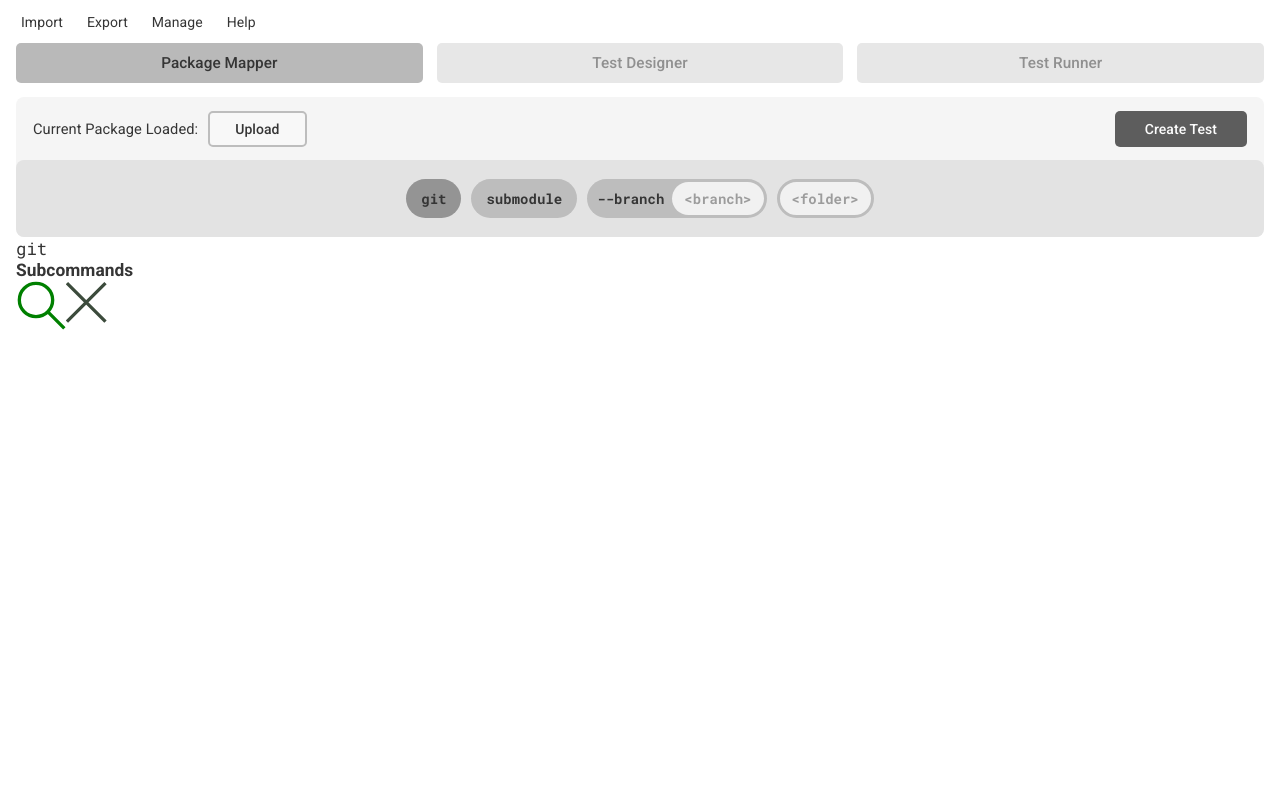
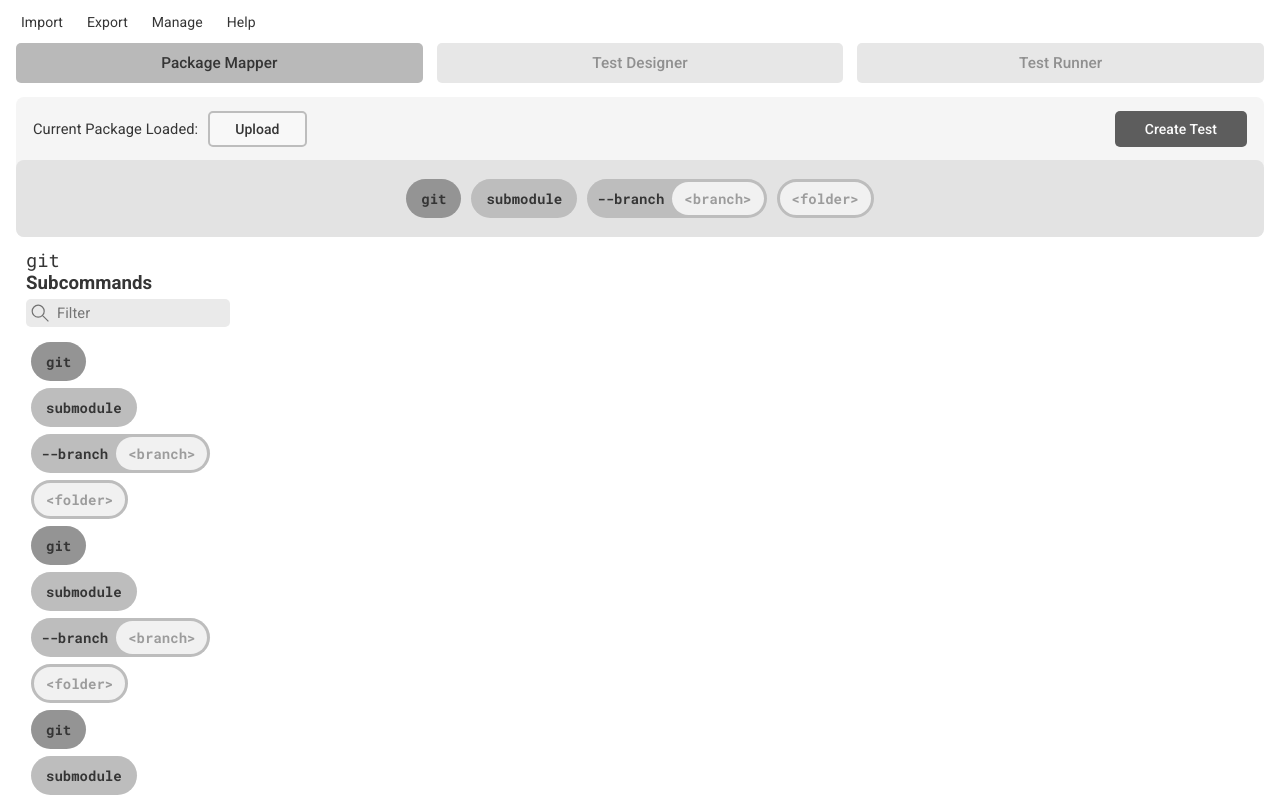
Before and after one commit to zakattack9/PYTOPE, a React (Create React App) app in the folder app/: page /package-mapper in a window 1280 px wide. Built offline with nearby package versions, Linux system fonts and the light colour scheme.

Commit message:
finished filter input and chip selector component layouts

```diff
--- a/app/src/components/ChipSelector/ChipSelector.scss
+++ b/app/src/components/ChipSelector/ChipSelector.scss
@@ -1,14 +1,34 @@
 @use '../../utils/fonts';
 
 .ChipSelector {
+  $scrollbar-width: 15px;
+
   display: flex;
   flex-flow: column nowrap;
+  height: 100%;
+  max-width: max-content;
 
   &__title {
-    @include fonts.roboto-mono(13pt);
+    @include fonts.roboto-mono(14pt);
   }
 
   &__type {
-    @include fonts.roboto-bold(13pt);
+    @include fonts.roboto-bold(14pt);
+  }
+
+  &__filterInput {
+    margin: 5px 0;
+    width: calc(100% + $scrollbar-width);
+  }
+
+  &__chipWrapper {
+    flex-grow: 2;
+    height: 0;
+    overflow-y: auto;
+    width: calc(100% + $scrollbar-width);
+    display: flex;
+    flex-flow: column nowrap;
+    row-gap: 7px;
+    padding: 10px 0;
   }
 }
--- a/app/src/components/ChipSelector/ChipSelector.tsx
+++ b/app/src/components/ChipSelector/ChipSelector.tsx
@@ -1,5 +1,8 @@
+import { useState, useEffect } from 'react';
 import FilterInput from '../FilterInput/FilterInput';
+import Chip from '../Chip/Chip';
 import { ChipSelectorType } from '../../utils/enums';
+import { ChipType } from '../../utils/enums';
 import './ChipSelector.scss';
 
 interface Props {
@@ -8,13 +11,43 @@ interface Props {
   chips: Array<string>,
 }
 
+interface Chip {
+  name: string,
+  type?: ChipType,
+  placeholder?: string,
+  path: Array<string>
+}
+
 function ChipSelector(props: Props) {
+  const [filter, setFilter] = useState('');
+
+  const handleChange = (input: string) => {
+    setFilter(input)
+  }
+
   return (
     <div className="ChipSelector">
       <div className="ChipSelector__title">{props.title}</div>
       <div className="ChipSelector__type">{props.type}</div>
-      <FilterInput />
-      <div className="ChipSelector__chipWrapper"></div>
+      <FilterInput className="ChipSelector__filterInput" onChange={handleChange} />
+      <div className="ChipSelector__chipWrapper">
+        <Chip name="git" type={ChipType.BASE} />
+        <Chip name="submodule" />
+        <Chip name="--branch" placeholder="<branch>" type={ChipType.ARG} />
+        <Chip name="./a_branch" placeholder="<folder>" type={ChipType.VALUE} />
+        <Chip name="git" type={ChipType.BASE} />
+        <Chip name="submodule" />
+        <Chip name="--branch" placeholder="<branch>" type={ChipType.ARG} />
+        <Chip name="./a_branch" placeholder="<folder>" type={ChipType.VALUE} />
+        <Chip name="git" type={ChipType.BASE} />
+        <Chip name="submodule" />
+        <Chip name="--branch" placeholder="<branch>" type={ChipType.ARG} />
+        <Chip name="./a_branch" placeholder="<folder>" type={ChipType.VALUE} />
+        <Chip name="git" type={ChipType.BASE} />
+        <Chip name="submodule" />
+        <Chip name="--branch" placeholder="<branch>" type={ChipType.ARG} />
+        <Chip name="./a_branch" placeholder="<folder>" type={ChipType.VALUE} />
+      </div>
     </div>
   );
 }
--- a/app/src/components/FilterInput/FilterInput.scss
+++ b/app/src/components/FilterInput/FilterInput.scss
@@ -1,12 +1,45 @@
+@use '../../utils/functions' as f;
+@use '../../utils/fonts';
+
 .FilterInput {
+  $pad: 5px;
 
-  &__searchIcon {
-    width: 50px;
-    stroke: green;
+  background-color: f.primary-color(70%);
+  border-radius: 5px;
+  display: flex;
+  flex-flow: row nowrap;
+  align-items: center;
+  width: 100%;
+
+  &__cancelIconWrapper {
+    display: inline-flex;
   }
 
-  &__cancelIcon {
-    width: 50px;
-    stroke: rgb(60, 75, 60);
+  &__searchIcon, &__cancelIcon {
+    width: 18px;
+    stroke: f.primary-text-color(30%);
+    padding: $pad;
+    display: inline-block;
+    transition: 0.15s;
+
+    &:hover {
+      stroke-width: 2px;
+    }
+
+    &--hide {
+      @extend .FilterInput__cancelIcon;
+      pointer-events: none;
+      opacity: 0;
+    }
+  }
+
+  &__textInput {
+    @include fonts.roboto;
+    border: none;
+    outline: none;
+    background-color: inherit;
+    padding: $pad 3px $pad;
+    flex-grow: 2;
+    width: 0;
   }
 }
--- a/app/src/components/FilterInput/FilterInput.tsx
+++ b/app/src/components/FilterInput/FilterInput.tsx
@@ -1,15 +1,46 @@
+import { useState, useEffect, FormEvent, MouseEvent } from 'react';
 import { SearchIcon, CancelIcon } from '../../utils/svg';
 import './FilterInput.scss';
 
 interface Props {
-  // handleInput:
+  onChange: (input: string) => void,
+  className?: string,
 }
 
 function FilterInput(props: Props) {
+  const [value, setValue] = useState('');
+  const [isEmpty, setIsEmpty] = useState(true);
+
+  const handleChange = (e: FormEvent<HTMLInputElement>) => {
+    setValue(e.currentTarget.value);
+  }
+
+  const handleCancel = (e: MouseEvent<HTMLSpanElement>) => {
+    setValue('');
+    setIsEmpty(true);
+  }
+
+  useEffect(() => {
+    if (value === '') setIsEmpty(true);
+    else setIsEmpty(false);
+    props.onChange(value);
+  }, [value, props]);
+
+  const hideCancelIcon = isEmpty ? '--hide' : '';
+
   return (
-    <div className="FilterInput">
+    <div className={`FilterInput ${props.className || ''}`}>
       <SearchIcon className="FilterInput__searchIcon" />
-      <CancelIcon className="FilterInput__cancelIcon" />
+      <input
+        className="FilterInput__textInput"
+        type="text"
+        placeholder="Filter"
+        onChange={handleChange}
+        value={value}
+      />
+      <span className="FilterInput__cancelIconWrapper" onClick={handleCancel}>
+        <CancelIcon className={`FilterInput__cancelIcon${hideCancelIcon}`} />
+      </span>
     </div>
   );
 }
--- a/app/src/css/components/ChipSelector/ChipSelector.css
+++ b/app/src/css/components/ChipSelector/ChipSelector.css
@@ -1,10 +1,12 @@
 .ChipSelector {
   display: flex;
   flex-flow: column nowrap;
+  height: 100%;
+  max-width: max-content;
 }
 .ChipSelector__title {
   font-family: "Roboto Mono", monospace;
-  font-size: 13pt;
+  font-size: 14pt;
   font-style: normal;
   font-weight: 400;
   letter-spacing: 0pt;
@@ -12,10 +14,24 @@
 }
 .ChipSelector__type {
   font-family: "Roboto", sans-serif;
-  font-size: 13pt;
+  font-size: 14pt;
   font-style: normal;
   font-weight: 400;
   letter-spacing: 0.05pt;
   color: #353535;
   font-weight: 700;
 }
+.ChipSelector__filterInput {
+  margin: 5px 0;
+  width: calc(100% + 15px);
+}
+.ChipSelector__chipWrapper {
+  flex-grow: 2;
+  height: 0;
+  overflow-y: auto;
+  width: calc(100% + 15px);
+  display: flex;
+  flex-flow: column nowrap;
+  row-gap: 7px;
+  padding: 10px 0;
+}
--- a/app/src/css/components/FilterInput/FilterInput.css
+++ b/app/src/css/components/FilterInput/FilterInput.css
@@ -1,8 +1,39 @@
-.FilterInput__searchIcon {
-  width: 50px;
-  stroke: green;
+.FilterInput {
+  background-color: #eaeaea;
+  border-radius: 5px;
+  display: flex;
+  flex-flow: row nowrap;
+  align-items: center;
+  width: 100%;
 }
-.FilterInput__cancelIcon {
-  width: 50px;
-  stroke: #3c4b3c;
+.FilterInput__cancelIconWrapper {
+  display: inline-flex;
 }
+.FilterInput__searchIcon, .FilterInput__cancelIcon, .FilterInput__searchIcon--hide, .FilterInput__cancelIcon--hide {
+  width: 18px;
+  stroke: #727272;
+  padding: 5px;
+  display: inline-block;
+  transition: 0.15s;
+}
+.FilterInput__searchIcon:hover, .FilterInput__cancelIcon:hover, .FilterInput__searchIcon--hide:hover, .FilterInput__cancelIcon--hide:hover {
+  stroke-width: 2px;
+}
+.FilterInput__searchIcon--hide, .FilterInput__cancelIcon--hide {
+  pointer-events: none;
+  opacity: 0;
+}
+.FilterInput__textInput {
+  font-family: "Roboto", sans-serif;
+  font-size: 11pt;
+  font-style: normal;
+  font-weight: 400;
+  letter-spacing: 0.05pt;
+  color: #353535;
+  border: none;
+  outline: none;
+  background-color: inherit;
+  padding: 5px 3px 5px;
+  flex-grow: 2;
+  width: 0;
+}
--- a/app/src/css/pages/PackageMapper/PackageMapper.css
+++ b/app/src/css/pages/PackageMapper/PackageMapper.css
@@ -1,6 +1,6 @@
 .PackageMapper {
   height: 100%;
-  padding: 7px;
+  padding: 7px 7px 0;
   display: grid;
   grid-template-rows: 140px auto;
   grid-template-columns: 50% 50%;
@@ -42,3 +42,9 @@
   flex-flow: row nowrap;
   margin: 0 auto;
 }
+.PackageMapper__subcommands {
+  padding: 10px 0 0 10px;
+}
+.PackageMapper__arguments {
+  padding: 10px 0 0 10px;
+}
--- a/app/src/pages/PackageMapper/PackageMapper.scss
+++ b/app/src/pages/PackageMapper/PackageMapper.scss
@@ -2,10 +2,12 @@
 
 .PackageMapper {
   $border-radius: 8px;
-  $side-padding: 17px;
+  $pad: 7px; // for .PackageMapper
+  $side-pad: 17px; // for .barUpperLeft and .barUpperRight
+  $top-pad: 10px; // for .subcommands and .arguments
 
   height: 100%;
-  padding: 7px;
+  padding: $pad $pad 0;
   display: grid;
   grid-template-rows: 140px auto; // modify first px value to change bar height
   grid-template-columns: 50% 50%;
@@ -35,13 +37,13 @@
   &__barUpperLeft {
     grid-area: upperLeft;
     column-gap: 10px;
-    padding-left: $side-padding;
+    padding-left: $side-pad;
   }
 
   &__barUpperRight {
     grid-area: upperRight;
     justify-content: end;
-    padding-right: $side-padding;
+    padding-right: $side-pad;
   }
 
   &__barLower {
@@ -59,10 +61,10 @@
   }
 
   &__subcommands {
-
+    padding: $top-pad 0 0 $top-pad;
   }
 
   &__arguments {
-
+    padding: $top-pad 0 0 $top-pad;
   }
 }
--- a/app/src/utils/_functions.scss
+++ b/app/src/utils/_functions.scss
@@ -7,10 +7,10 @@
   @return color.scale($color, $lightness: $amount);
 }
 
-@function primary-color($amount) {
+@function primary-color($amount: 0%) {
   @return lighten(vars.$primary-color, $amount);
 }
 
-@function primary-text-color($amount) {
+@function primary-text-color($amount: 0%) {
   @return lighten(vars.$primary-text-color, $amount);
 }
```
